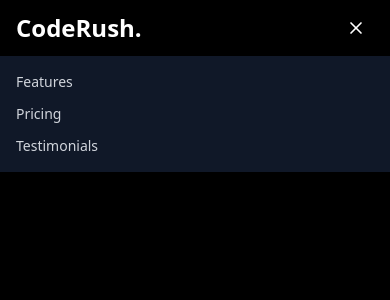
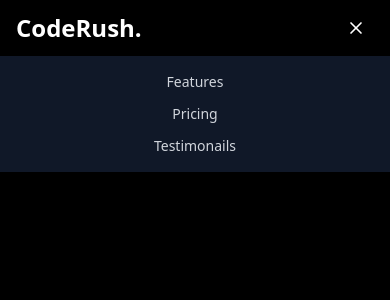
Before and after one commit to Nabil593/CodeRush, a React (Vite) app: page / in a window 390 px wide. Both pictures are taken after a click on the button 356 px from the left and 28 px from the top of the page. Shown: the top 300 px of the page. Built offline with nearby package versions, Linux system fonts and the light colour scheme.

Commit message:
navber update

```diff
--- a/src/components/Navber.jsx
+++ b/src/components/Navber.jsx
@@ -39,10 +39,14 @@ const Navber = () => {
       {
         menu &&
         <div className='md:hidden bg-gray-900 animate-in slide-in-from-top duration-300'>
-          <div className='px-4 py-4 sm:py-6 space-y-3 sm:space-y-4 flex flex-col'>
-             <a href='#features' className='text-gray-300 hover:text-white text-sm lg:text-base' onClick={() => setMenu(false)}>Features</a>
-              <a href='#pricing' className='text-gray-300 hover:text-white text-sm lg:text-base' onClick={() => setMenu(false)}>Pricing</a>
-              <a href='#testimonials' className='text-gray-300 hover:text-white text-sm lg:text-base' onClick={() => setMenu(false)}>Testimonials</a>
+          <div className='px-4 py-4 sm:py-6 space-y-3 sm:space-y-4 flex flex-col justify-center items-center'>
+             <a href='#features' className='text-gray-300 hover:text-white text-sm lg:text-base hover:border-b transition-all' onClick={() => setMenu(false)}>Features</a>
+
+            <a href='#pricing' className='text-gray-300 hover:text-white text-sm lg:text-base hover:border-b transition-all' onClick={() => setMenu(false)}>Pricing</a>
+
+            <a href='#pricing' className='text-gray-300 hover:text-white text-sm lg:text-base hover:border-b transition-all' onClick={() => setMenu(false)}>Testimonails</a>
+
+
           </div>
         </div>
       }
```
